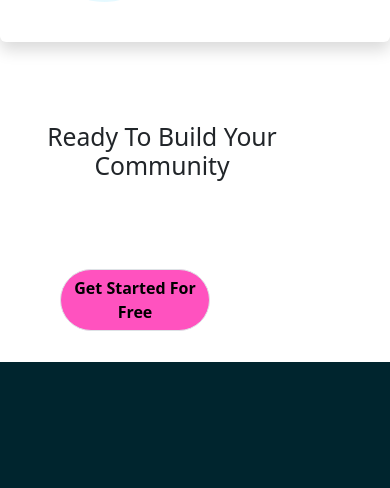
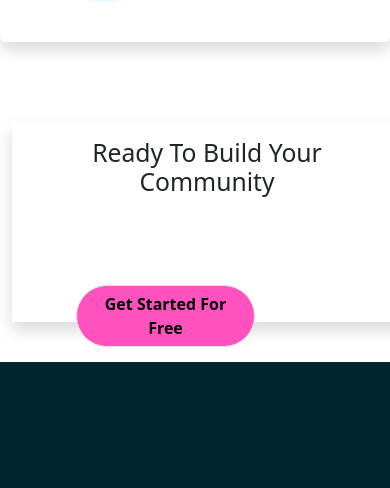
Before and after one commit to leewhy05/huddle, a plain HTML site: page index.html in a window 390 px wide. Shown: the part 2607-3095 px from the top of the page. Drawn offline with nearby package versions, Linux system fonts and the light colour scheme.

Commit message:
first commit message

```diff
--- a/index.html
+++ b/index.html
@@ -62,7 +62,7 @@
      </section>
      <section class="last">
         <div class="container">
-          <div class="giz shadow-lg-md">
+          <div class="giz shadow p-3 mb-5 bg-body">
             <h2>Ready To Build Your Community</h2>
           <button class="btn btn-light fw-bold border rounded-pill w-50 ms-5">Get Started For Free</button>
           </div>
@@ -101,12 +101,7 @@
     </div>
 
     </footer>
-
-
-
-
-
-     </section>
+   </section>
 
 
 
--- a/style.css
+++ b/style.css
@@ -75,17 +75,22 @@ margin-bottom: 3rem;
     align-items: start;
     justify-content: start;
     display: grid;
-    overflow-x: unset;
-    height: 100px;
+    height: 200px;
     width: 390px;
+    top: px;
+    margin-top: 3rem;
+
+}
+.giz button{
+    margin-bottom: 1rem;
+    width: 300px;
 
 }
 .giz h2{
-    padding-top: 0rem;
-    width: 300px;
+    padding-top: 0.001rem;
 }
 .giz button{
-    width: 100px ;
+    width: 100px;
 }
 
 }
```
